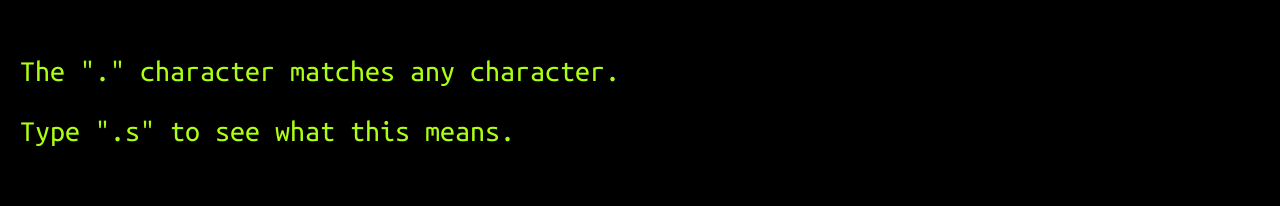
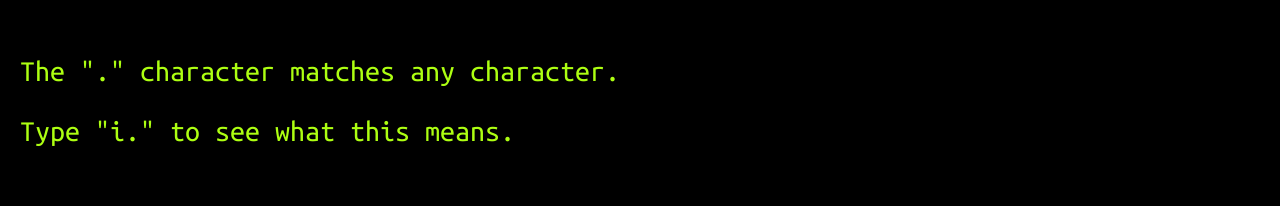
Before and after one commit to sim8/learn-regex, a React (Create React App) app: page / in a window 1280 px wide. Shown: the part 174-380 px from the top of the page. Built offline with nearby package versions, Linux system fonts and the light colour scheme.

Commit message:
Update first lesson

```diff
--- a/src/constants/lessonConfig.js
+++ b/src/constants/lessonConfig.js
@@ -31,7 +31,7 @@ export const STAGE_CONFIG = deepFreeze({
     type: "TEST",
     text: [
       'The "." character matches any character.',
-      'Type ".s" to see what this means.'
+      'Type "i." to see what this means.'
     ],
     searchBody: '"Everything is not as it seems."',
     answer: "hello"
```
